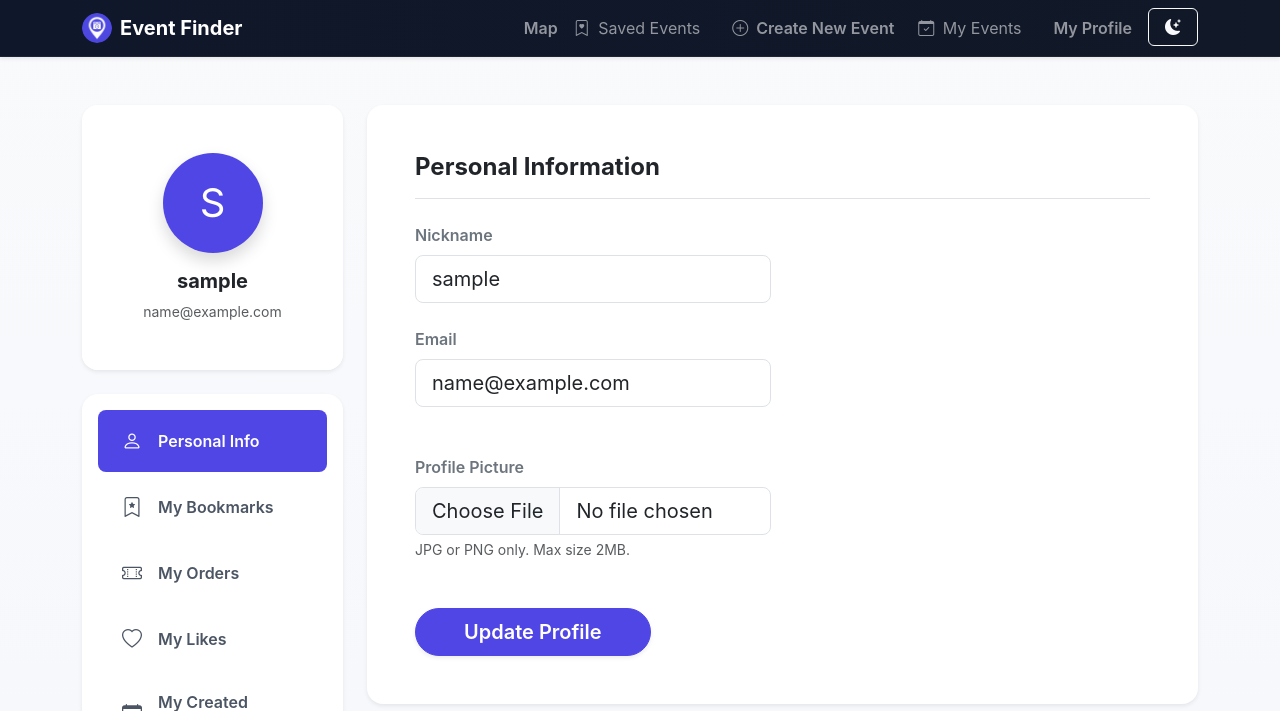
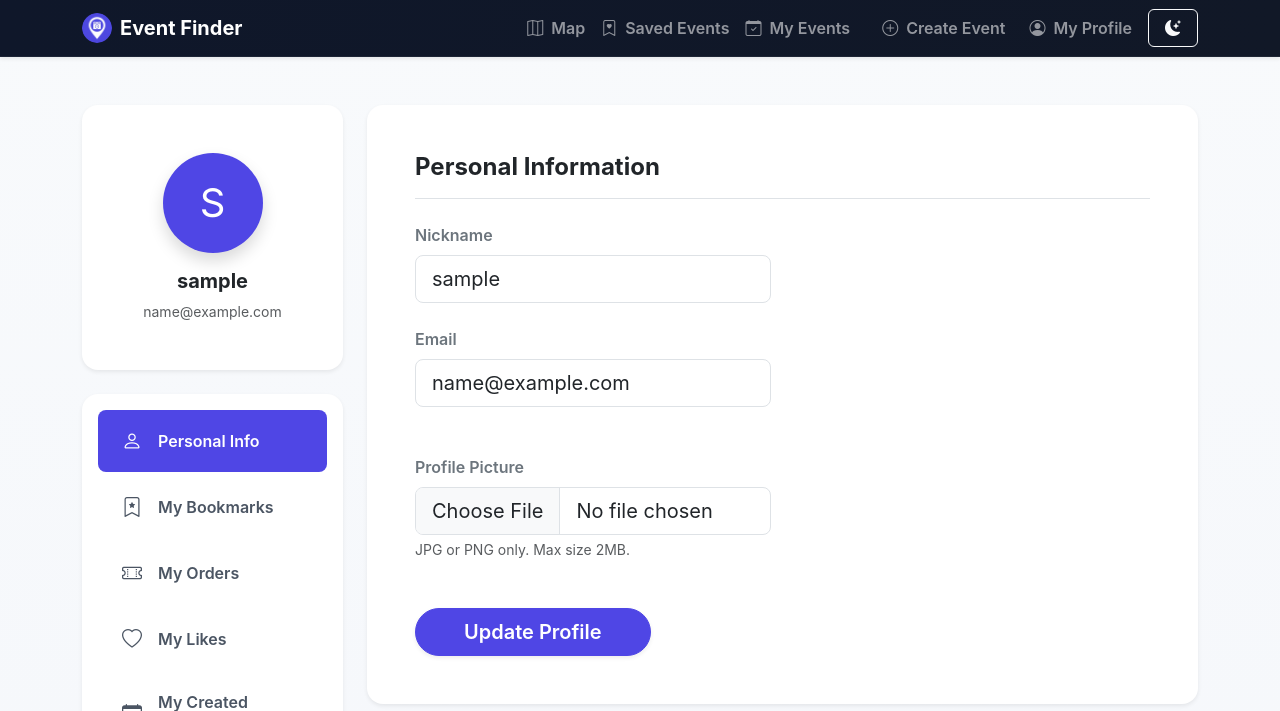
Before and after one commit to amritanshkm/CITS5505-Project, a Flask app: page /profile in a window 1280 px wide. Shown: the top 711 px of the page. Run offline with Flask 3, Linux system fonts and the light colour scheme; the visitor is signed in with stand-in values (Sample User, id 1); data that the repository does not hold is empty; some libraries are stand-ins or nearby versions.

Commit message:
ui: fix dark mode contrast, unify navbar buttons, remove payment placeholder numbers

```diff
--- a/app/static/css/style.css
+++ b/app/static/css/style.css
@@ -896,3 +896,39 @@ body {
         flex-direction: column;
     }
 }
+
+/* ==========================================================================
+   🧭 NAVBAR UNIFIED BUTTON HOVER ANIMATION
+   ========================================================================== */
+
+.nav-btn {
+    transition: opacity 0.18s ease, transform 0.18s ease;
+}
+
+.nav-btn:hover {
+    opacity: 0.82;
+    transform: translateY(-1px);
+}
+
+/* ==========================================================================
+   🌙 DARK MODE FIXES
+   ========================================================================== */
+
+/* Map page: "Explore Events" badge - high contrast in dark mode */
+[data-bs-theme="dark"] .map-eyebrow {
+    background: #3730a3;
+    color: #e0e7ff;
+}
+
+/* Profile page: avatar info card - dark background in dark mode */
+[data-bs-theme="dark"] .profile-avatar-card,
+[data-bs-theme="dark"] .card.shadow-sm.rounded-4.text-center,
+[data-bs-theme="dark"] .profile-info-card {
+    background: var(--bg-secondary) !important;
+    color: var(--text-primary) !important;
+}
+
+[data-bs-theme="dark"] .profile-avatar-card .text-muted,
+[data-bs-theme="dark"] .card.shadow-sm.rounded-4.text-center .text-muted {
+    color: var(--text-secondary) !important;
+}
--- a/app/templates/base.html
+++ b/app/templates/base.html
@@ -27,57 +27,50 @@
                 <span class="navbar-toggler-icon"></span>
             </button>
             <div class="collapse navbar-collapse" id="navbarNav">
-                <ul class="navbar-nav ms-auto">
+                <ul class="navbar-nav ms-auto align-items-center">
                     <li class="nav-item">
-
-                        <a class="nav-link ms-3 fw-semibold" href="{{ url_for('main.full_map') }}">
-
-                            Map
-
+                        <a class="nav-link fw-semibold nav-btn" href="{{ url_for('main.full_map') }}">
+                            <i class="bi bi-map me-1"></i> Map
                         </a>
-
                     </li>
                     {% if current_user.is_authenticated %}
                     <li class="nav-item">
-                        <a class="nav-link"
-                           href="{{ url_for('main.saved_events') }}">
-
-                            <i class="bi bi-bookmark-heart me-1"></i>
-                            Saved Events
+                        <a class="nav-link fw-semibold nav-btn" href="{{ url_for('main.saved_events') }}">
+                            <i class="bi bi-bookmark-heart me-1"></i> Saved Events
                         </a>
                     </li>
-
                     <li class="nav-item">
-                        <a class="nav-link btn btn-outline-light ms-2 px-3 fw-semibold" href="{{ url_for('main.create_event') }}"><i class="bi bi-plus-circle me-1"></i> Create New Event</a>
-                        <li class="nav-item">
-                            <a class="nav-link"
-                               href="{{ url_for('main.my_events') }}">
-
-                                <i class="bi bi-calendar-check me-1"></i>
-                                My Events
-                            </a>
-                        </li>
+                        <a class="nav-link fw-semibold nav-btn" href="{{ url_for('main.my_events') }}">
+                            <i class="bi bi-calendar-check me-1"></i> My Events
+                        </a>
                     </li>
                     <li class="nav-item">
-                        <a class="nav-link ms-3 fw-semibold" href="{{ url_for('main.profile') }}">My Profile</a>
+                        <a class="nav-link btn btn-outline-light ms-2 px-3 fw-semibold nav-btn" href="{{ url_for('main.create_event') }}">
+                            <i class="bi bi-plus-circle me-1"></i> Create Event
+                        </a>
+                    </li>
+                    <li class="nav-item">
+                        <a class="nav-link fw-semibold nav-btn" href="{{ url_for('main.profile') }}">
+                            <i class="bi bi-person-circle me-1"></i> My Profile
+                        </a>
                     </li>
                     {% else %}
                     <li class="nav-item">
-                        <a class="nav-link btn btn-outline-light ms-2 px-3" href="{{ url_for('main.login') }}">Login</a>
+                        <a class="nav-link btn btn-outline-light ms-2 px-3 fw-semibold nav-btn" href="{{ url_for('main.login') }}">
+                            <i class="bi bi-box-arrow-in-right me-1"></i> Login
+                        </a>
                     </li>
                     <li class="nav-item">
-                        <a class="nav-link btn btn-light text-primary ms-2 px-3 fw-semibold" href="{{ url_for('main.register') }}">Register</a>
+                        <a class="nav-link btn btn-light text-primary ms-2 px-3 fw-semibold nav-btn" href="{{ url_for('main.register') }}">
+                            <i class="bi bi-person-plus me-1"></i> Register
+                        </a>
                     </li>
                     {% endif %}
                     <li class="nav-item">
-                    <button
-                        id="themeToggle"
-                        class="btn btn-outline-light ms-2 px-3"
-                        type="button">
-
-                        <i class="bi bi-moon-stars-fill"></i>
-                    </button>
-                </li>
+                        <button id="themeToggle" class="btn btn-outline-light ms-2 px-3 nav-btn" type="button">
+                            <i class="bi bi-moon-stars-fill"></i>
+                        </button>
+                    </li>
                 </ul>
             </div>
         </div>
--- a/app/templates/payment.html
+++ b/app/templates/payment.html
@@ -27,7 +27,7 @@
                         {{ form.card_number.label(class="form-label fw-bold small text-muted text-uppercase") }}
                         <div class="input-group has-validation">
                             <span class="input-group-text bg-light border-end-0"><i class="bi bi-credit-card-2-front text-secondary"></i></span>
-                            {{ form.card_number(class="form-control form-control-lg border-start-0", placeholder="0000111122223333", id="cardNumber") }}
+                            {{ form.card_number(class="form-control form-control-lg border-start-0", placeholder="", id="cardNumber") }}
                             <div class="invalid-feedback" id="cardNumberError">Card number must be exactly 16 digits.</div>
                         </div>
                     </div>
@@ -42,7 +42,7 @@
                             {{ form.cvv.label(class="form-label fw-bold small text-muted text-uppercase") }}
                             <div class="input-group has-validation">
                                 <span class="input-group-text bg-light border-end-0"><i class="bi bi-lock text-secondary"></i></span>
-                                {{ form.cvv(class="form-control form-control-lg border-start-0", placeholder="123", id="cvvNumber") }}
+                                {{ form.cvv(class="form-control form-control-lg border-start-0", placeholder="", id="cvvNumber") }}
                                 <div class="invalid-feedback" id="cvvError">Exactly 3 numeric digits.</div>
                             </div>
                         </div>
--- a/app/templates/profile.html
+++ b/app/templates/profile.html
@@ -29,7 +29,7 @@
     margin-bottom: 0.25rem;
 }
 .nav-pills .nav-link:hover:not(.active) {
-    background-color: #f3f4f6;
+    background-color: rgba(79, 70, 229, 0.1);
 }
 </style>
 {% endblock %}
@@ -38,7 +38,7 @@
 <div class="row mt-4">
     <div class="col-lg-3 col-md-4 mb-4">
         <div class="card shadow-sm border-0 rounded-4 overflow-hidden mb-4">
-            <div class="card-body text-center py-5 bg-white">
+            <div class="card-body text-center py-5">
                 <div class="mb-3 position-relative d-inline-block">
                     {% if user.avatar %}
                     <img src="{{ url_for('main.user_avatar', user_id=user.id) }}" class="rounded-circle shadow" style="width: 100px; height: 100px; object-fit: cover; border: 3px solid #4f46e5;">
```
